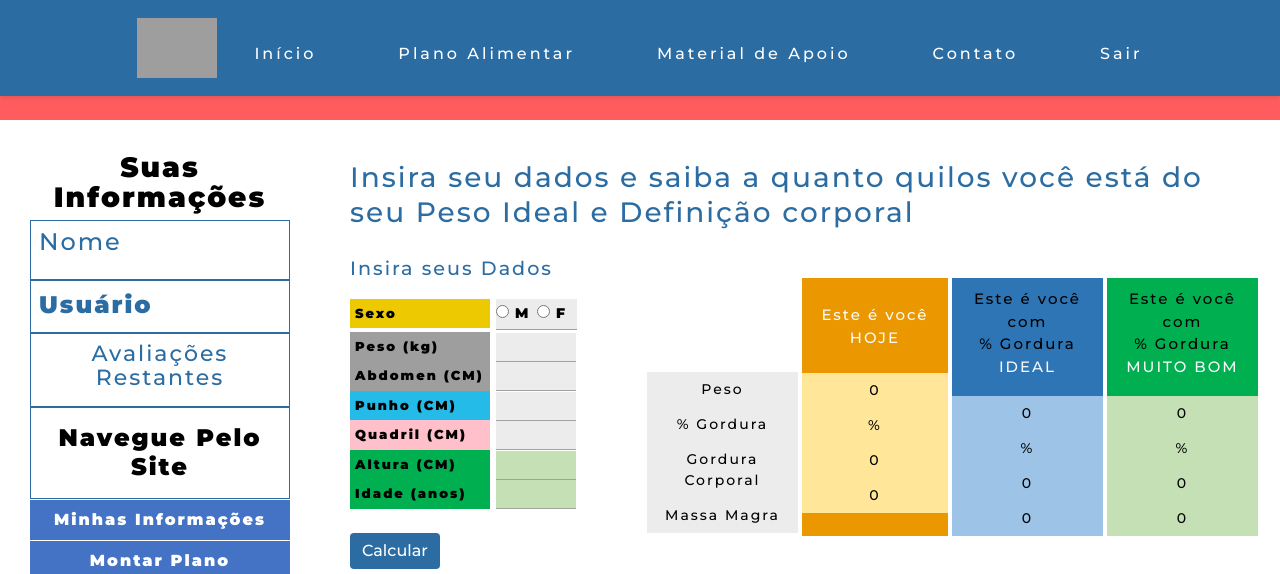
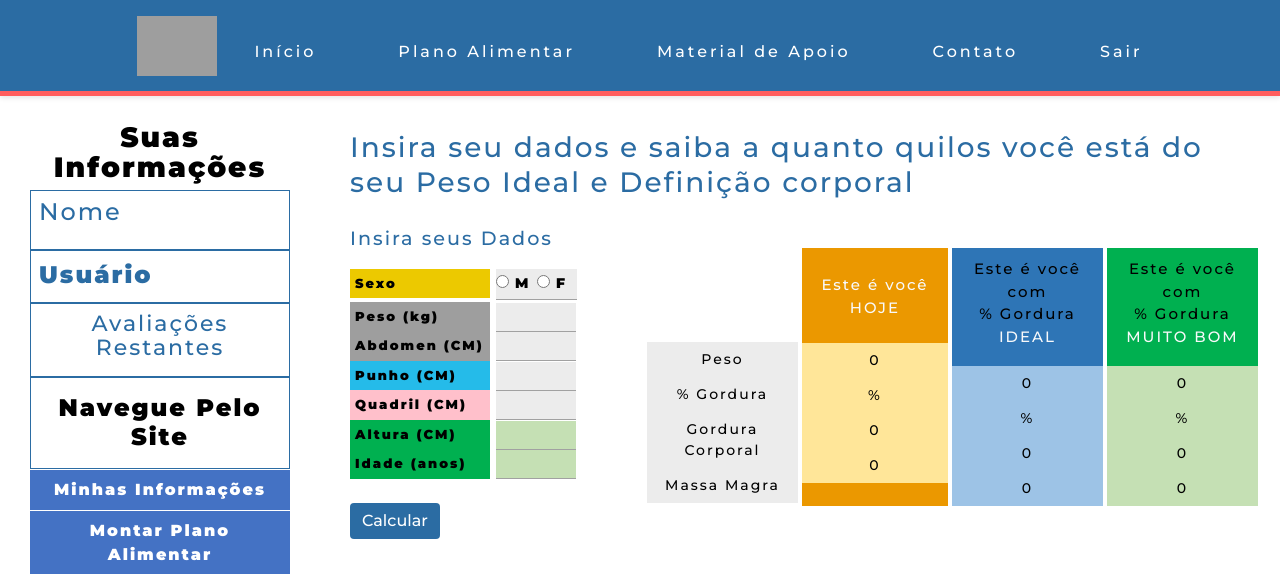
Before and after one commit to israeladolfo79/EmagrecimentoDefinitivoApp, a Django app: template core/templates/core/calculadora.html in a window 1280 px wide. Shown: the top 574 px of the page. Run offline with Django 3.2, Linux system fonts and the light colour scheme; the template is opened without the code that fills it, so the values that code supplies are empty; some libraries are stand-ins or nearby versions; grey boxes are pictures that could not be loaded.

Commit message:
red-line

```diff
--- a/core/templates/parciais/_navbar.html
+++ b/core/templates/parciais/_navbar.html
@@ -11,6 +11,7 @@
     top: 0;
     z-index: 9999;
     box-shadow: 0 2px 5px rgba(0,0,0,0.1);
+    border-bottom: 5px solid rgb(255, 93, 93);
   }
 
   .navbar-content {
@@ -169,7 +170,7 @@
   </script>
 </header>
 
-<p id="faixa-v" style="height: 30px; background-color: rgb(255, 93, 93);"></p>
+{% comment %} <p id="faixa-v" style="height: 30px; background-color: rgb(255, 93, 93);"></p> {% endcomment %}
 
 <div id="flut"
   style="padding: 20px;position: fixed; z-index: 9999; top: 90px; right: -600px; background-color: #2b6ca3">
```
